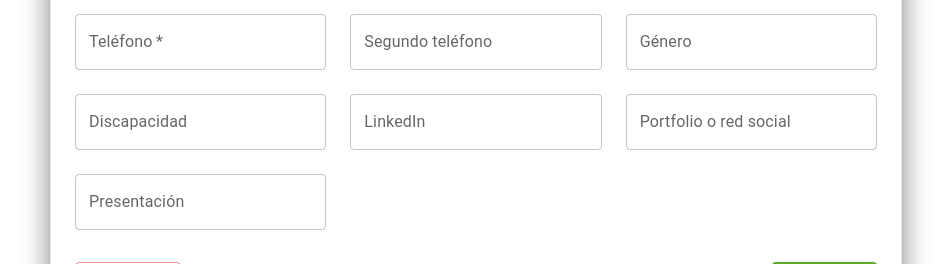
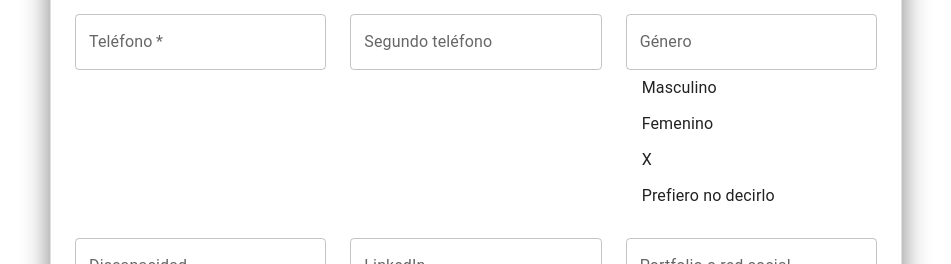
Before and after one commit to codewave-unahur/comunidad-frontend, a React (Vite) app: page /registro/postulante/1 in a window 1280 px wide. Shown: the part 516-780 px from the top of the page, without its empty margins (164-1115 px from the left). Built offline with nearby package versions, Linux system fonts and the light colour scheme; no server answers.

Commit message:
Cambio géneros disponibles

```diff
--- a/src/components/Registro/RegistroPostulante/DatosPersonales.jsx
+++ b/src/components/Registro/RegistroPostulante/DatosPersonales.jsx
@@ -24,6 +24,7 @@ export default function DatosPersonales({
   const [tiposDocumentos, setTiposDocumentos] = useState([]);
   const [provincias, setProvincias] = useState([]);
   const [ciudades, setCiudades] = useState([]);
+  const [generos, setGeneros] = useState(["Masculino", "Femenino", "X", "Prefiero no decirlo"]);
 
   useEffect(() => {
     async function fetchData() {
@@ -320,7 +321,12 @@ export default function DatosPersonales({
             onChange={(e) => handleChange(e)}
             error={Boolean(validarErrores.genero)}
             helperText={validarErrores.genero ? validarErrores.genero : ""}
-          />
+
+          />{generos.map((genero) => (
+            <MenuItem key={genero.id} value={genero.id}>
+              {genero}
+            </MenuItem>
+          ))}
         </Grid>
         <Grid item xs={12} sm={4}>
           <TextField
```
